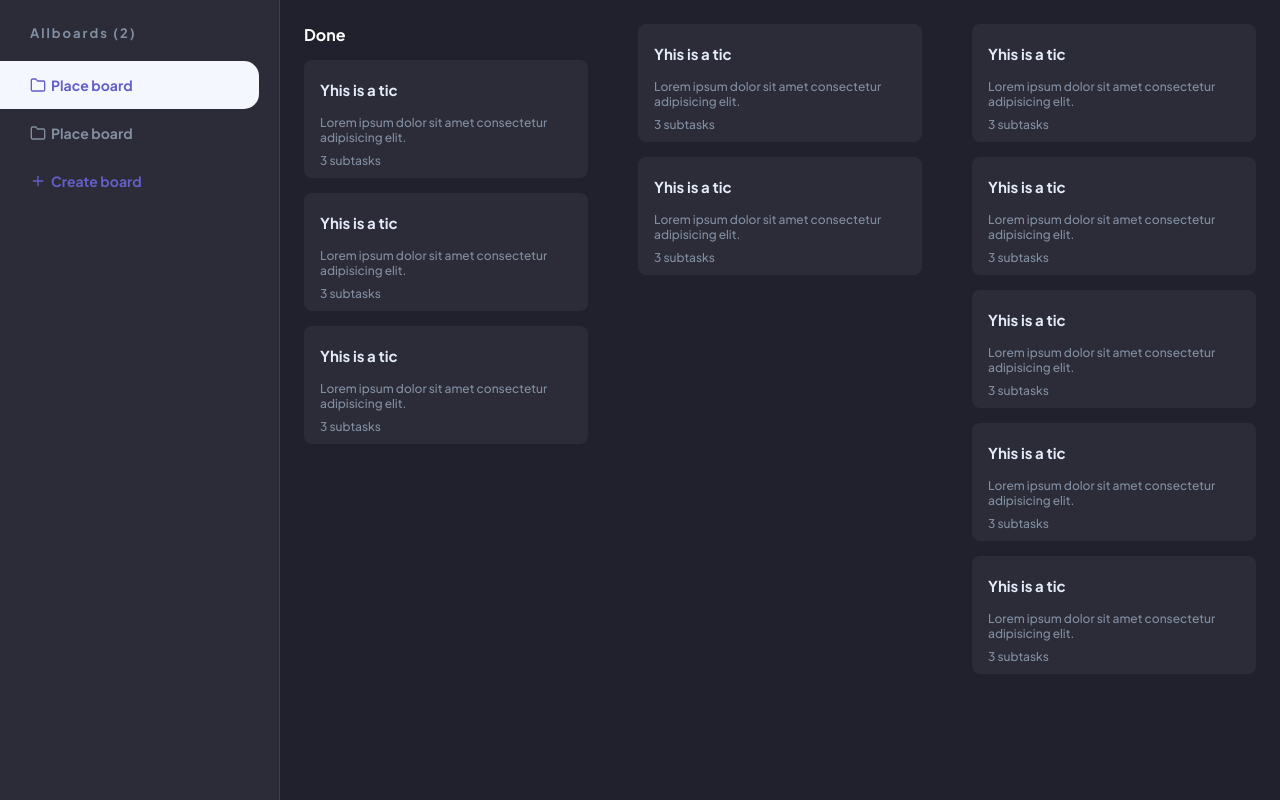
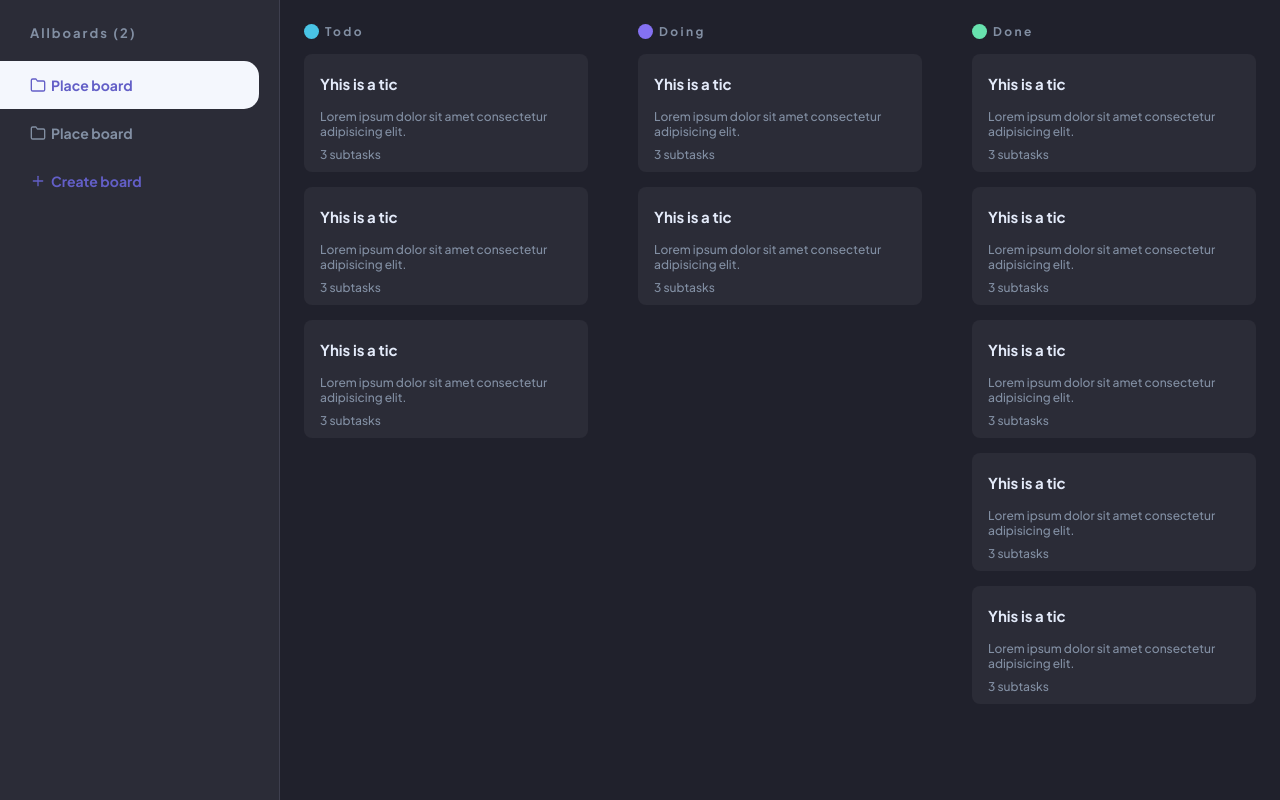
Before and after one commit to aliciaakdogan/Kanban-board, a React (Vite) app: page / in a window 1280 px wide. Built offline with nearby package versions, Linux system fonts and the light colour scheme.

Commit message:
added create

```diff
--- a/src/components/Board/Board.scss
+++ b/src/components/Board/Board.scss
@@ -8,6 +8,31 @@
   .board-title {
     display: flex;
     gap: 6px;
+    align-items: center;
+
+    .board-title-icon {
+      width: 15px;
+      height: 15px;
+      background-color: blue;
+      border-radius: 50%;
+
+      &.todo {
+        background-color: #49c4e5;
+      }
+      &.doing {
+        background-color: #8471f2;
+      }
+      &.done {
+        background-color: #67e2ae;
+      }
+    }
+
+    h4 {
+      font-size: 12px;
+      font-weight: 700;
+      letter-spacing: 2.4px;
+      color: var(--text-gray);
+    }
   }
 
   .board-column {
--- a/src/components/Board/Board.tsx
+++ b/src/components/Board/Board.tsx
@@ -6,20 +6,27 @@ export default function Board() {
   return (
     <div className="board">
       <div className="board-column">
-        <div className="boars-title">
-          <div className="board-title icon">
-            <h4>Done</h4>
-          </div>
+        <div className="board-title">
+          <div className="board-title-icon todo"></div>
+          <h4>Todo</h4>
         </div>
         <Ticket />
         <Ticket />
         <Ticket />
       </div>
       <div className="board-column">
+        <div className="board-title">
+          <div className="board-title-icon doing"></div>
+          <h4>Doing</h4>
+        </div>
         <Ticket />
         <Ticket />
       </div>
       <div className="board-column">
+        <div className="board-title">
+          <div className="board-title-icon done"></div>
+          <h4>Done</h4>
+        </div>
         <Ticket />
         <Ticket />
         <Ticket />
```
